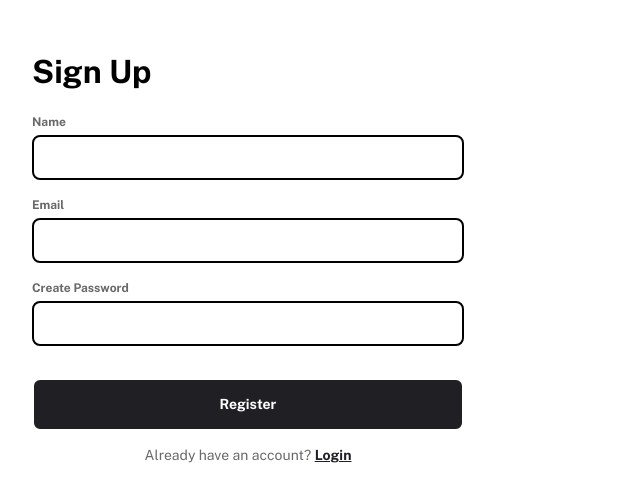
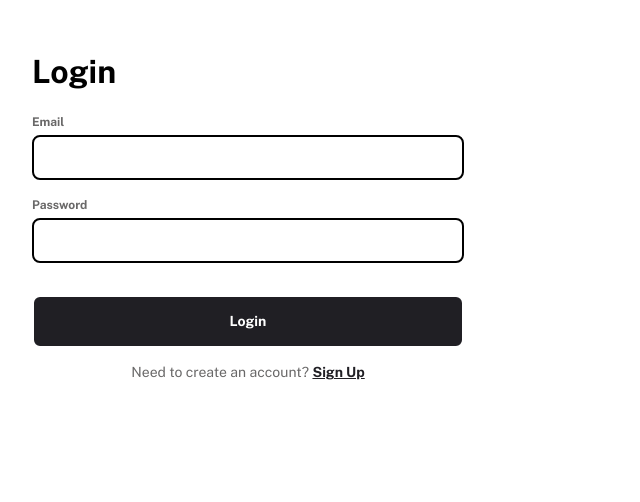
Before and after one commit to whiteriver-dev/personal-finance-app, a React (Create React App) app in the folder frontend/finance-app-frontend/: page / in a window 1280 px wide. Shown: the top 502 px of the page, without its empty margins (0-640 px from the left). Built offline with nearby package versions, Linux system fonts and the light colour scheme.

Commit message:
Began working on Login front and back end

```diff
--- a/frontend/finance-app-frontend/src/App.js
+++ b/frontend/finance-app-frontend/src/App.js
@@ -1,10 +1,10 @@
-import Register from './features/auth/components/Register';
+import Login from './features/auth/components/Login';
 import './App.scss';
 
 function App() {
   return (
     <div>
-      <Register/>
+      <Login/>
     </div>
   );
 }
--- a/frontend/finance-app-frontend/src/features/auth/components/Login.scss
+++ b/frontend/finance-app-frontend/src/features/auth/components/Login.scss
@@ -29,11 +29,13 @@
     input {
         border-radius: 0.8rem;
         height: 4.5rem;
+        border: 2px solid;
     }
 
     button {
         height: 5.3rem;
         border-radius: 0.8rem;
+        border: 2px solid;
     }
 
     p {
--- a/frontend/finance-app-frontend/src/features/auth/components/Register.js
+++ b/frontend/finance-app-frontend/src/features/auth/components/Register.js
@@ -52,7 +52,7 @@ function Register() {
         }
 
         setErrors({}); // Clear the errors
-        setIsLoading(true); // Set the loading state to true
+        setIsLoading(true);
         try {         // Dispatch the register action, and await its result
             await dispatch(register(formData));
 
--- /dev/null
+++ b/frontend/finance-app-frontend/src/features/auth/components/RegisterRedirect.scss
@@ -0,0 +1,27 @@
+@import '../../styles/_mixins.scss';
+
+h1 {
+    @include text-preset-1;
+    text-align: center;
+    margin-bottom: 0;
+}
+
+p {
+    @include text-preset-3;
+    color: $grey-500;
+    text-align: center;
+    margin-bottom: 3.2rem;
+
+}
+
+.register-redirect {
+    padding: 3.2rem;
+    border-radius: 1.2rem;
+    min-width: 34.3rem;
+    max-width: 49.6rem;
+
+    display: flex;
+    flex-direction: column;
+    align-items: center;
+
+}
```
Also changed, not shown: frontend/finance-app-frontend/src/features/auth/components/RegisterRedirect.js (added, +14 -0 lines).
